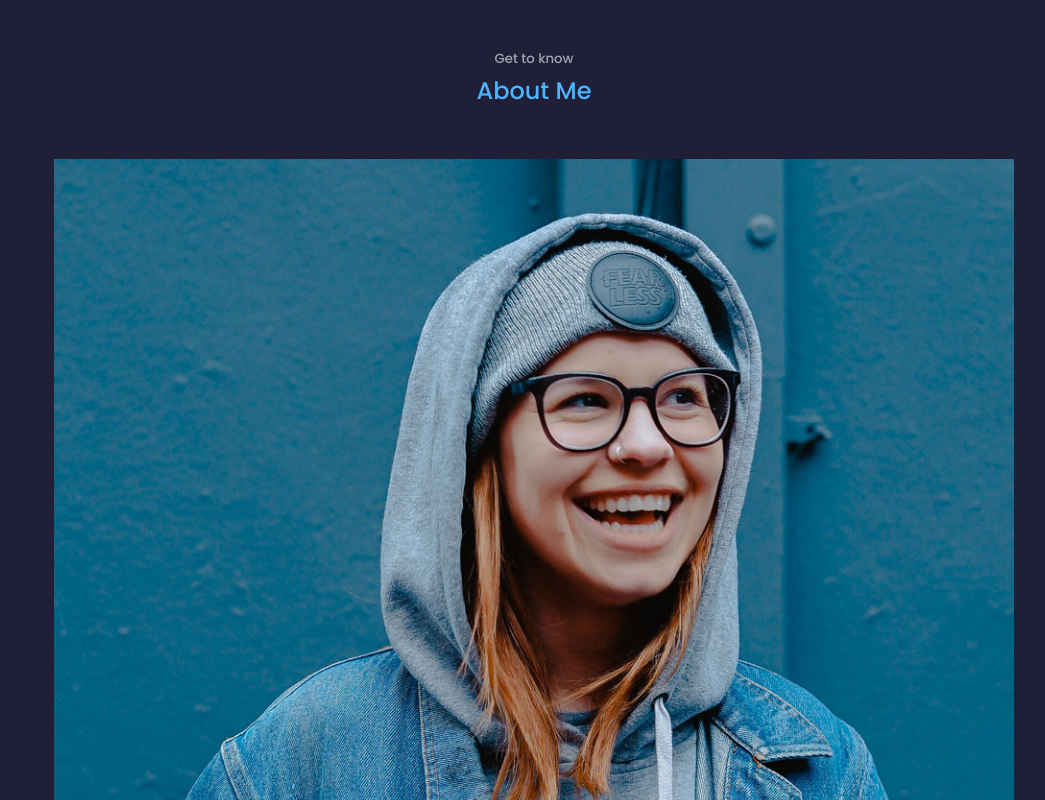
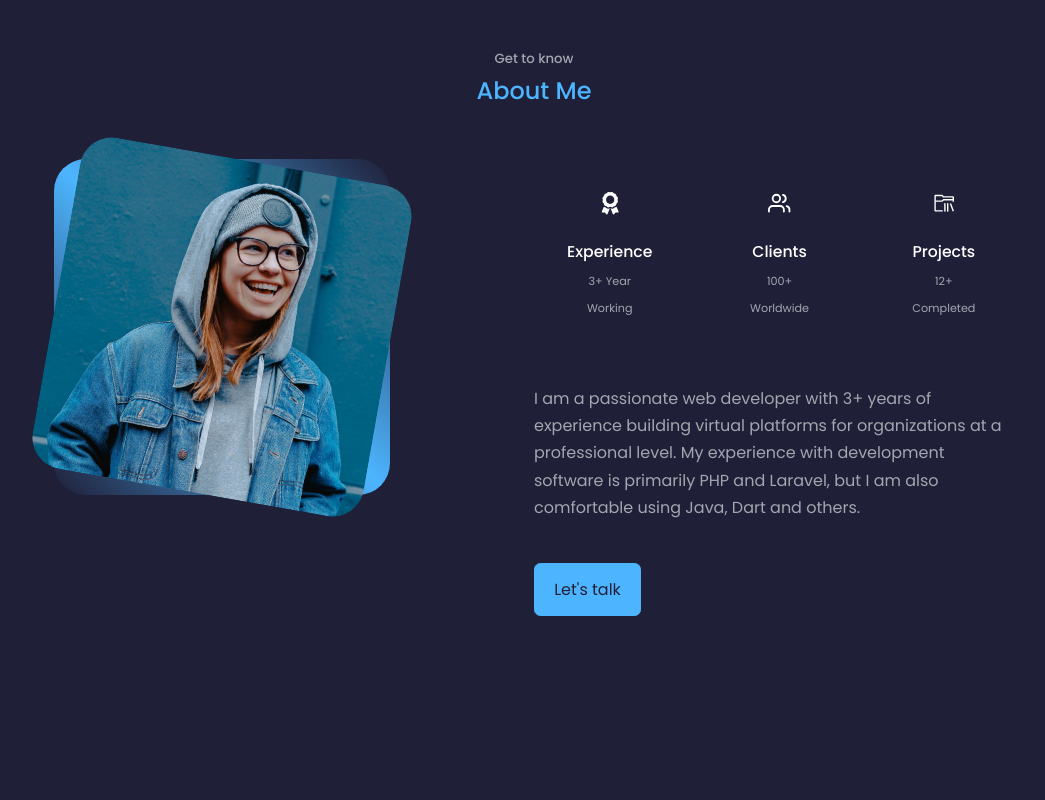
Before and after one commit to jean-yves1994/portfolio, a React (Create React App) app: page / in a window 1280 px wide. Shown: the part 880-1680 px from the top of the page, without its empty margins (106-1151 px from the left). Built offline with nearby package versions, Linux system fonts and the light colour scheme.

Commit message:
about page

```diff
--- a/src/components/about/About.jsx
+++ b/src/components/about/About.jsx
@@ -13,7 +13,6 @@ const About = (props) => {
         <div className="about__me">
           <div className="about__me-image">
             <img src={ME} alt="aboutMe" />
-          </div>
           </div>
         </div>
         <div className="about__content">
@@ -34,6 +33,16 @@ const About = (props) => {
               <small>12+ Completed</small>
             </article>
           </div>
+          <p>
+            I am a passionate web developer with 3+ years of experience building
+            virtual platforms for organizations at a professional level. My
+            experience with development software is primarily PHP and Laravel,
+            but I am also comfortable using Java, Dart and others.
+          </p>
+          <a href="#contact" className="btn btn-primary">
+            Let's talk
+          </a>
+        </div>
       </div>
     </section>
   );
--- a/src/components/about/about.css
+++ b/src/components/about/about.css
@@ -0,0 +1,76 @@
+.about__container{
+    display: grid;
+    grid-template-columns: 35% 50%;
+    gap: 15%;
+}
+
+.about__me{
+    width: 100%;
+    aspect-ratio: 1/1;
+    border-radius: 2rem;
+    background: linear-gradient(45deg,transparent,var(--color-primary),transparent);
+    display: grid;
+    place-items: center;
+}
+
+.about__me-image{
+    border-radius: 2rem;
+    overflow: hidden;
+    transform: rotate(10deg);
+    transition: var(--transition);
+}
+.about__me-image:hover{
+    transform: rotate(0);
+}
+
+.about__cards{
+    display: grid;
+    grid-template-columns: repeat(3,1fr);
+    gap: 1.5rem;
+}
+
+.about__card{
+    background: var(--color-bg-primary);
+    border:1px solid transparent;
+    border-radius: 1rem;
+    padding: 2rem;
+    text-align: center;
+    transition: var(--transition);
+}
+
+.about_card:hover{
+    background: transparent;
+    border-color:var(--color-primary-variant);
+    cursor: default;
+}
+
+.about__icon{
+    color: var(--color-bg-primary);
+    font-size: 1.4rem;
+    margin-bottom: 1rem;
+}
+.about__card h5{
+    font-size: 0.98rem;
+}
+.about__card small{
+    font-size:0.7rem;
+    color: var(--color-light);
+}
+
+.about__content p{
+    margin: 2rem 0 2.6rem;
+    color: var(--color-light);
+}
+
+
+@media screen and (max-width:1024){
+    .about__container{
+        grid-template-columns: 1fr;
+        gap: 0;
+    }
+    .about__me{
+        width: 50%;
+        margin: 2rem auto 4rem;
+    }
+
+}
--- a/src/components/testimonials/Testimonials.jsx
+++ b/src/components/testimonials/Testimonials.jsx
@@ -2,7 +2,13 @@ import React from "react";
 import "./testimonials.css";
 
 const Testimonials = () => {
-  return <section id="testimonial">Testimonials</section>;
+  return (
+    <section id="testimonial">
+      <div className="testmonial__card">
+        <div className="card__title"></div>
+      </div>
+    </section>
+  );
 };
 
 export default Testimonials;
```
Lines whose indentation alone changed are shown as unchanged.
